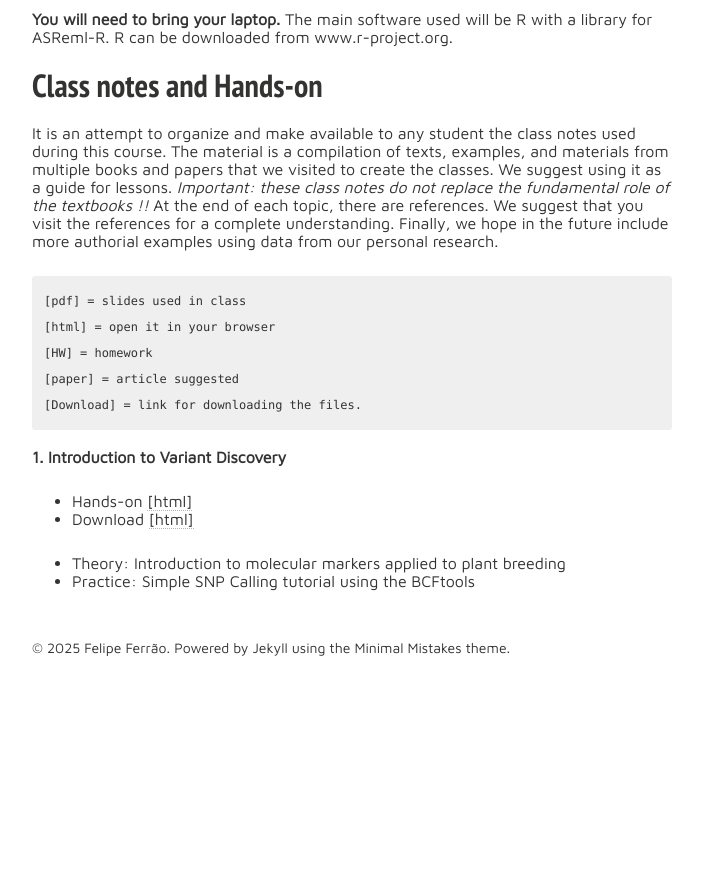
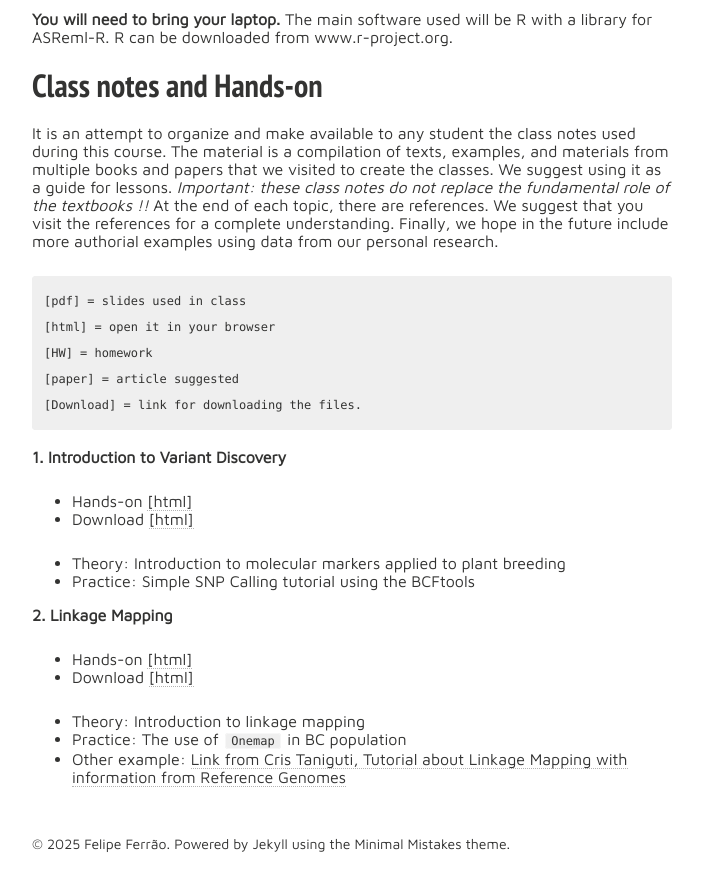
Before and after one commit to lfelipe-ferrao/lfelipe-ferrao.github.io, a Jekyll site: the page built from class/mas/index.md, in a window 1280 px wide and 900 px high, scrolled down 1381 px. Shown: the top 891 px of the window, without its empty margins (288-991 px from the left). Built offline with Jekyll 4.4.1, drawn with Linux system fonts in a browser that asks for light colours; nearby versions of some CDN libraries; our own code applies the rules of GitHub Pages for plain Markdown files; before the commit the page ends 2085 px from its top, so only the background shows below that.

Commit message:
Update index.md

```diff
--- a/class/mas/index.md
+++ b/class/mas/index.md
@@ -53,3 +53,12 @@ It is an attempt to organize and make available to any student the class notes u
 
 - Theory: Introduction to molecular markers applied to plant breeding
 - Practice: Simple SNP Calling tutorial using the BCFtools
+
+**2. Linkage Mapping**
+
+- Hands-on [[html]](https://htmlpreview.github.io/?https://github.com/lfelipe-ferrao/lfelipe-ferrao.github.io/blob/master/class/mas/LinkageMapping.html)
+- Download [[html]](https://minhaskamal.github.io/DownGit/#/home?url=https://github.com/lfelipe-ferrao/lfelipe-ferrao.github.io/blob/master/class/mas/LinkageMapping.html)
+
+- Theory: Introduction to linkage mapping
+- Practice: The use of `Onemap` in BC population
+- Other example: [Link from Cris Taniguti, Tutorial about Linkage Mapping with information from Reference Genomes](https://cristianetaniguti.github.io/Tutorials/Cornell_course/OneMap_Inbred.html#group-and-ordering)
```
